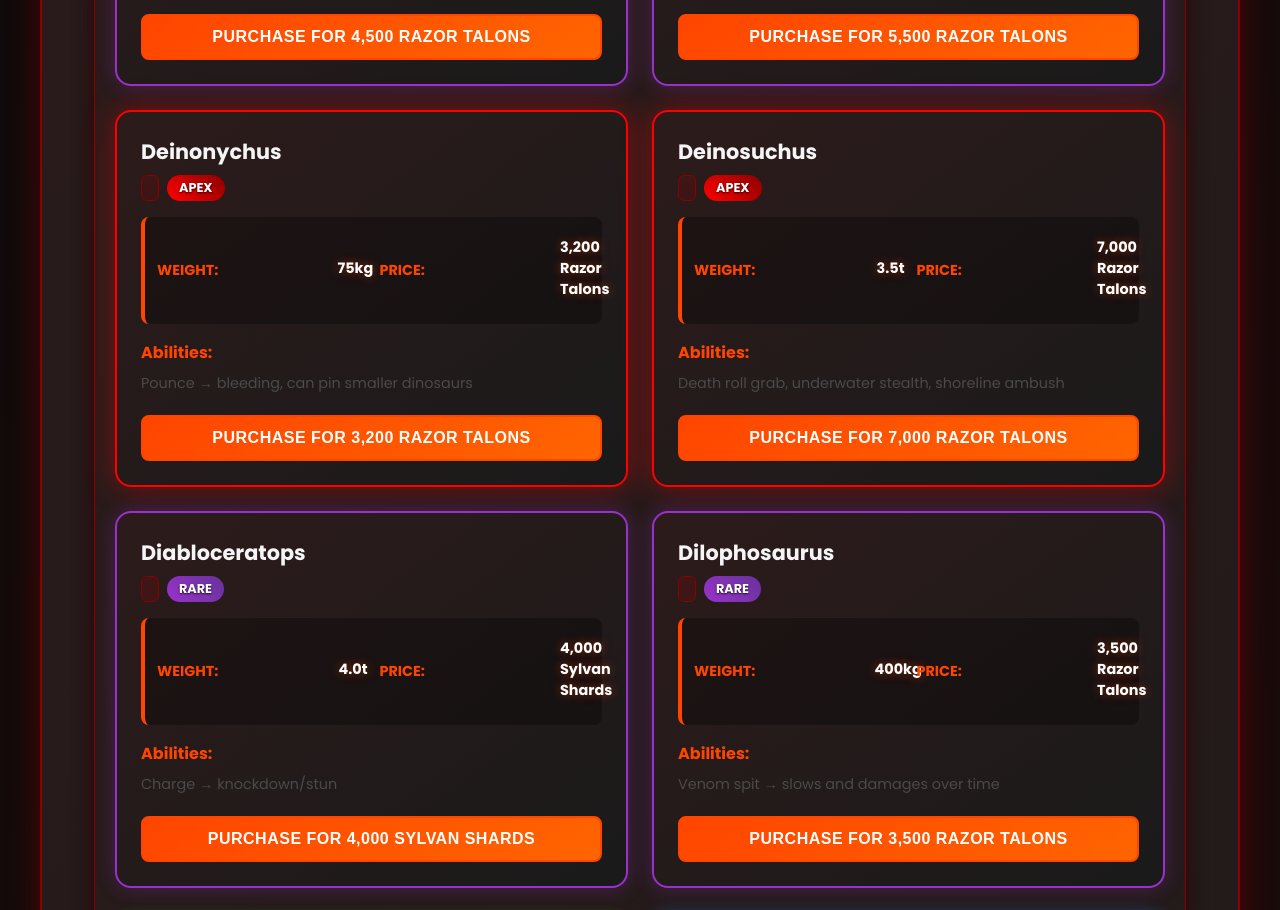
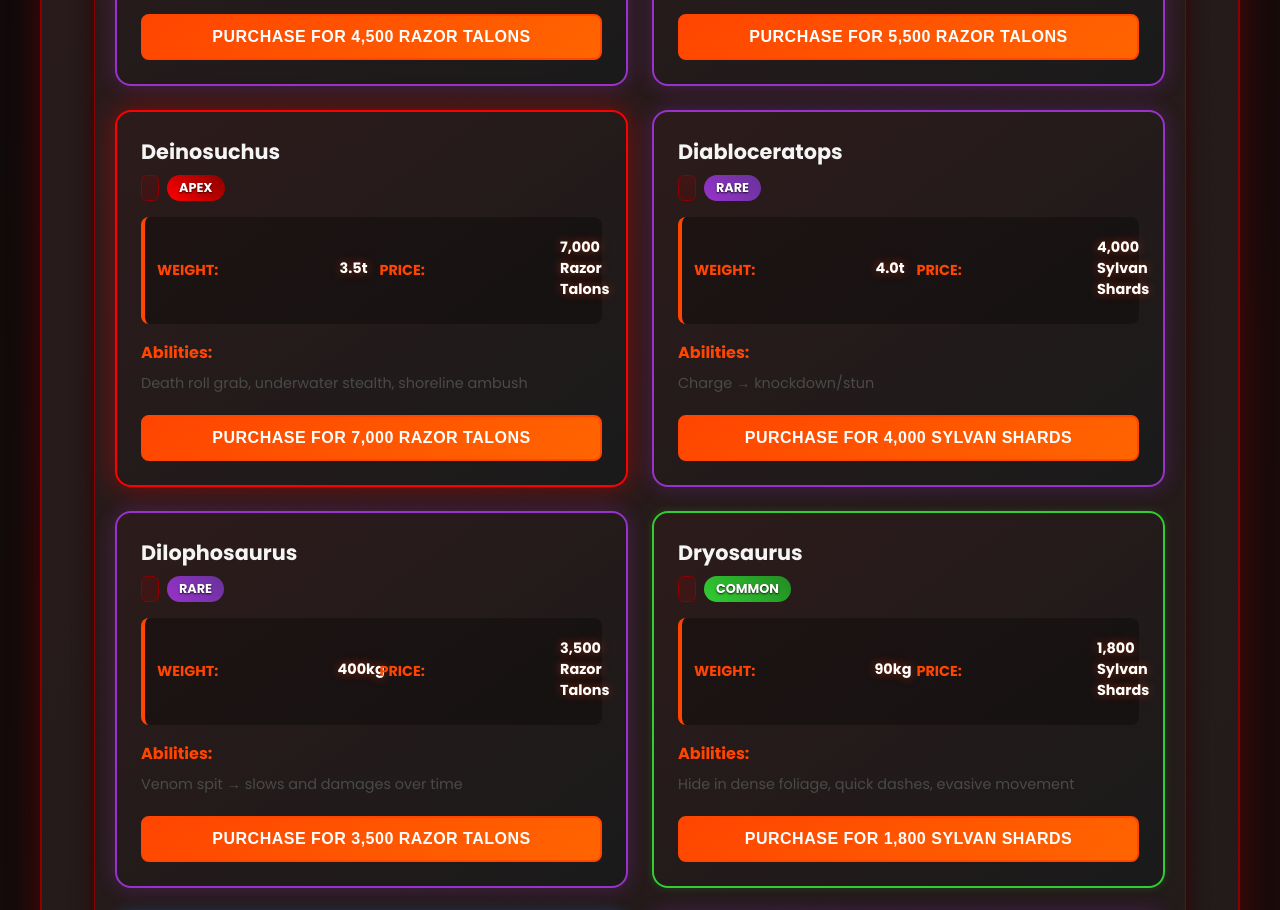
Before and after one commit to laszlogal1272008-create/ashveil-website, a React (Create React App) app: page /shop in a window 1280 px wide. Shown: the part 1340-2250 px from the top of the page. Built offline with nearby package versions, Linux system fonts and the light colour scheme.

Commit message:
Remove duplicate Deinonychus entry - keep only Deinosuchus

```diff
--- a/src/data/dinosaurDatabase.js
+++ b/src/data/dinosaurDatabase.js
@@ -7,7 +7,6 @@ export const dinosaurDatabase = [
   {id: 'dilophosaurus', name: 'Dilophosaurus', type: 'carnivore', currency: 'Razor Talons', basePrice: 3500, price: 3500, weight: 400, rarity: 'Rare', abilities: 'Venom spit → slows and damages over time'},
   {id: 'ceratosaurus', name: 'Ceratosaurus', type: 'carnivore', currency: 'Razor Talons', basePrice: 5500, price: 5500, weight: 1200, rarity: 'Rare', abilities: 'Charged bite, bacteria, increased defense while eating'},
   {id: 'herrerasaurus', name: 'Herrerasaurus', type: 'carnivore', currency: 'Razor Talons', basePrice: 2500, price: 2500, weight: 350, rarity: 'Rare', abilities: 'Climb, pounce'},
-  {id: 'deinonychus', name: 'Deinonychus', type: 'carnivore', currency: 'Razor Talons', basePrice: 3200, price: 3200, weight: 75, rarity: 'Apex', abilities: 'Pounce → bleeding, can pin smaller dinosaurs'},
   {id: 'omniraptor', name: 'Omniraptor', type: 'carnivore', currency: 'Razor Talons', basePrice: 3000, price: 3000, weight: 300, rarity: 'Rare', abilities: 'Pounce attacks, tree climbing, precise strikes'},
   {id: 'troodon', name: 'Troodon', type: 'carnivore', currency: 'Razor Talons', basePrice: 2800, price: 2800, weight: 60, rarity: 'Uncommon', abilities: 'Dodge'},
   // Herbivores
```
